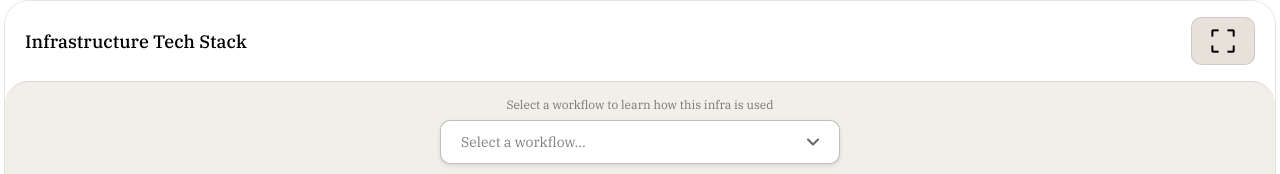
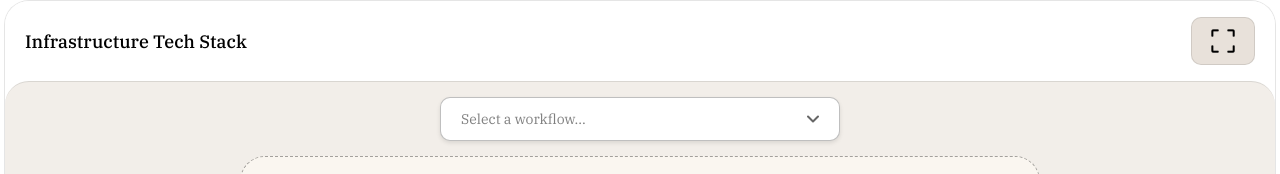
Before and after one commit to strangerobot/Boom_Infrastructures-Visualisation, a website: page public/index.html in a window 1280 px wide. Shown: the top 174 px of the page. Drawn offline with Linux system fonts and the light colour scheme.

Commit message:
clean: remove workflow label instruction from header

```diff
--- a/public/index.html
+++ b/public/index.html
@@ -32,7 +32,6 @@
 
         <!-- Workflow Selection Header -->
         <div id="workflow-section" data-node-id="41:516">
-          <p id="workflow-label">Select a workflow to learn how this infra is used</p>
           <div id="workflow-select-wrapper" data-node-id="41:518">
             <div id="workflow-selected-option">
               <span id="workflow-selected-text">Select a workflow...</span>
```
